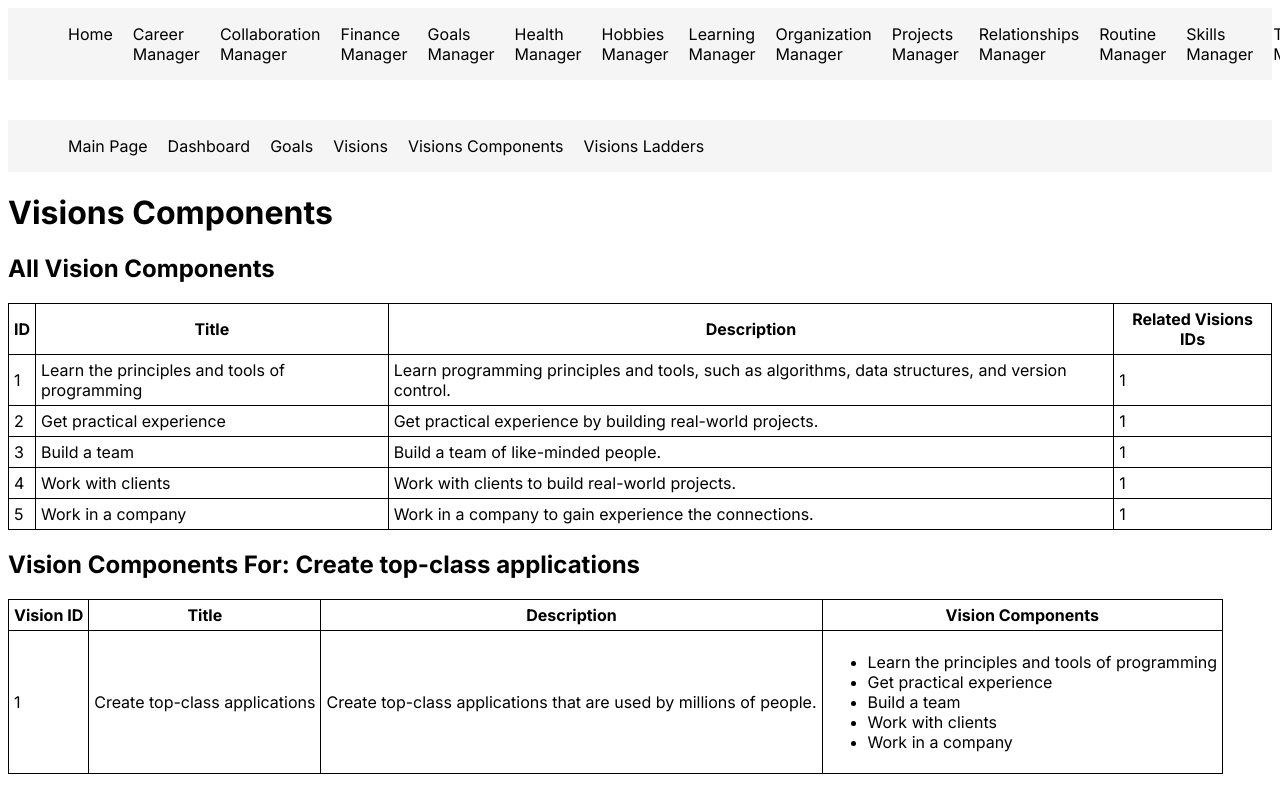
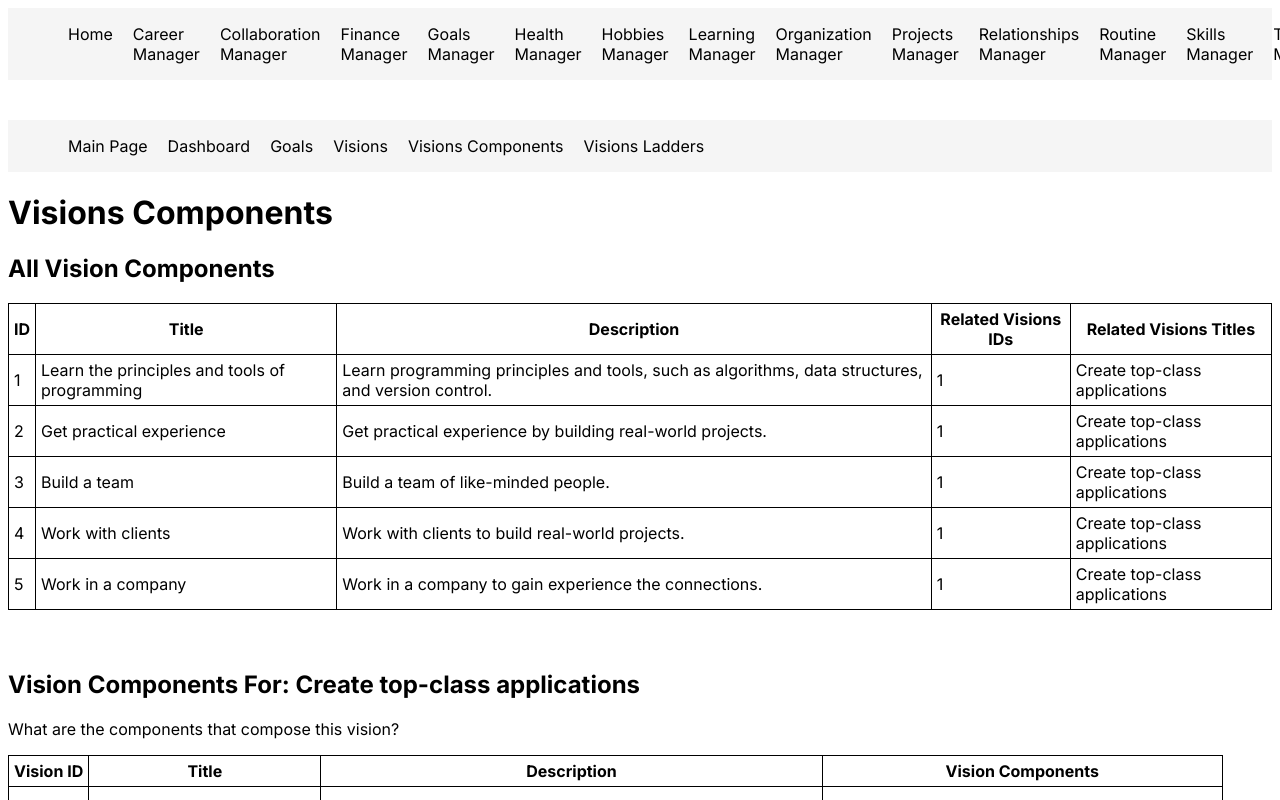
Before and after one commit to IradDoron/synczones-demo-project, a Next.js app: page /goals-manager/visions-components in a window 1280 px wide. Shown: the top 800 px of the page. Built offline with nearby package versions, Linux system fonts and the light colour scheme.

Commit message:
add related visions titles column

```diff
--- a/src/app/goals-manager/visions-components/page.tsx
+++ b/src/app/goals-manager/visions-components/page.tsx
@@ -1,4 +1,5 @@
 import mockDataVisionComponents from '@/data/mockDataVisionComponents';
+import mockDataVisions from '@/data/mockDataVisions';
 import VisionComponentsDisplay from '@/shared/VisionComponentsDisplay';
 import VisionComponentsForOneVisionDisplay from '@/shared/VisionComponentsForOneVisionDisplay';
 import { getAllRelatedVisionsIdsFromVisionsComponents } from '@/utils';
@@ -12,13 +13,19 @@ const VisionsComponentsPage = () => {
 		<div>
 			<h1>Visions Components</h1>
 			<VisionComponentsDisplay visionComponents={mockDataVisionComponents} />
+			<br />
 			<div>
-				{allRelatedVisionsIds.map((visionId) => {
+				{mockDataVisions.map((vision) => {
+					const { id: visionId } = vision;
 					return (
-						<VisionComponentsForOneVisionDisplay
-							key={visionId}
-							visionId={visionId}
-						/>
+						<div>
+							<br />
+							<VisionComponentsForOneVisionDisplay
+								key={visionId}
+								visionId={visionId}
+							/>
+							<br />
+						</div>
 					);
 				})}
 			</div>
--- a/src/shared/VisionComponentsDisplay/VisionComponentsDisplay.tsx
+++ b/src/shared/VisionComponentsDisplay/VisionComponentsDisplay.tsx
@@ -1,5 +1,9 @@
+import mockDataVisions from '@/data/mockDataVisions';
 import { VisionComponent } from '@/types';
-import { getCommaSeparatedStringsFromArray } from '@/utils';
+import {
+	getCommaSeparatedStringsFromArray,
+	getVisionTitlesFromVisionIds,
+} from '@/utils';
 
 type Props = {
 	visionComponents: VisionComponent[];
@@ -17,18 +21,28 @@ const VisionComponentsDisplay = ({ visionComponents }: Props) => {
 						<th>Title</th>
 						<th>Description</th>
 						<th>Related Visions IDs</th>
+						<th>Related Visions Titles</th>
 					</tr>
 				</thead>
 				<tbody>
 					{visionComponents.map((visionComponent) => {
 						const { id, title, description, relatedVisionsIds } =
 							visionComponent;
+						const relatedVisionsTitles = getVisionTitlesFromVisionIds(
+							mockDataVisions,
+							relatedVisionsIds
+						);
 						return (
 							<tr key={id}>
 								<td>{id}</td>
 								<td>{title}</td>
 								<td>{description}</td>
 								<td>{getCommaSeparatedStringsFromArray(relatedVisionsIds)}</td>
+								<td>
+									{relatedVisionsTitles.length === 1
+										? relatedVisionsTitles[0]
+										: getCommaSeparatedStringsFromArray(relatedVisionsTitles)}
+								</td>
 							</tr>
 						);
 					})}
--- a/src/shared/VisionComponentsForOneVisionDisplay/VisionComponentsForOneVisionDisplay.tsx
+++ b/src/shared/VisionComponentsForOneVisionDisplay/VisionComponentsForOneVisionDisplay.tsx
@@ -19,6 +19,7 @@ const VisionComponentsForOneVisionDisplay = ({ visionId }: Props) => {
 			<h2>
 				Vision Components For: <span>{title}</span>
 			</h2>
+			<p>What are the components that compose this vision?</p>
 			<table>
 				<thead>
 					<tr>
--- a/src/utils/index.ts
+++ b/src/utils/index.ts
@@ -188,3 +188,14 @@ export const getLastSegmentOfUrl = (url: string) => {
 	const segments = url.split('/');
 	return segments[segments.length - 1];
 };
+
+export const getVisionTitlesFromVisionIds = (
+	visions: Vision[],
+	visionIds: number[]
+) => {
+	const visionTitles = visionIds.map((visionId) => {
+		const vision = getItemById(visions, visionId) as Vision;
+		return vision ? vision.title : '';
+	});
+	return visionTitles;
+};
```
